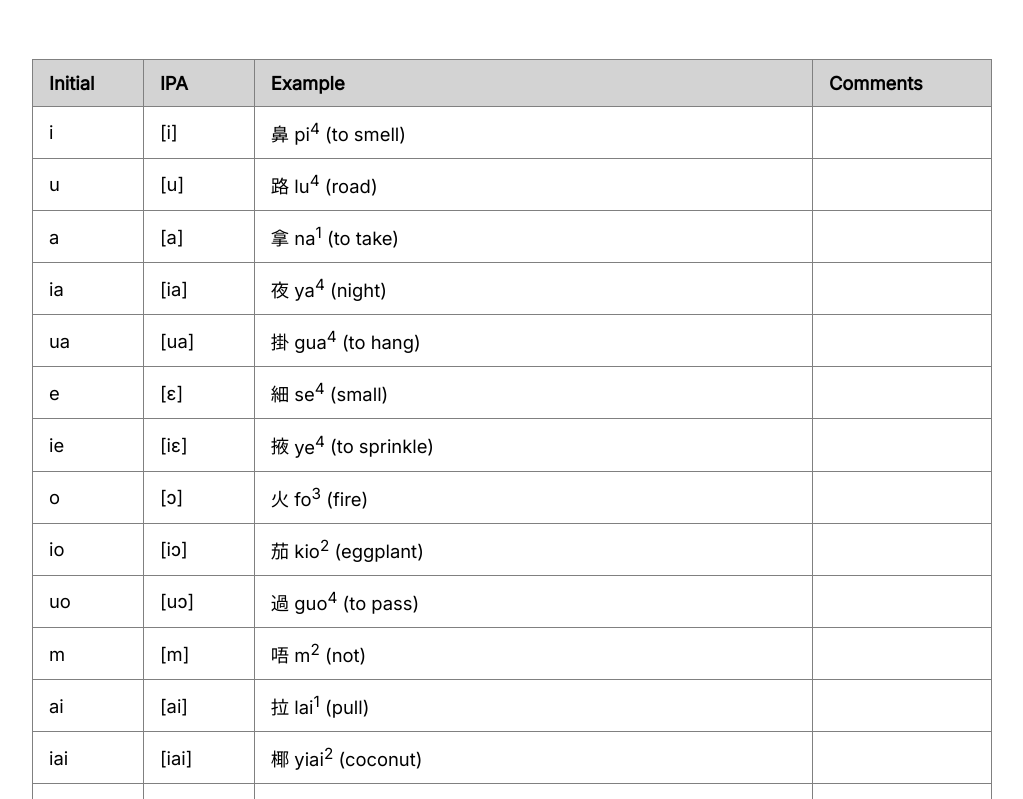
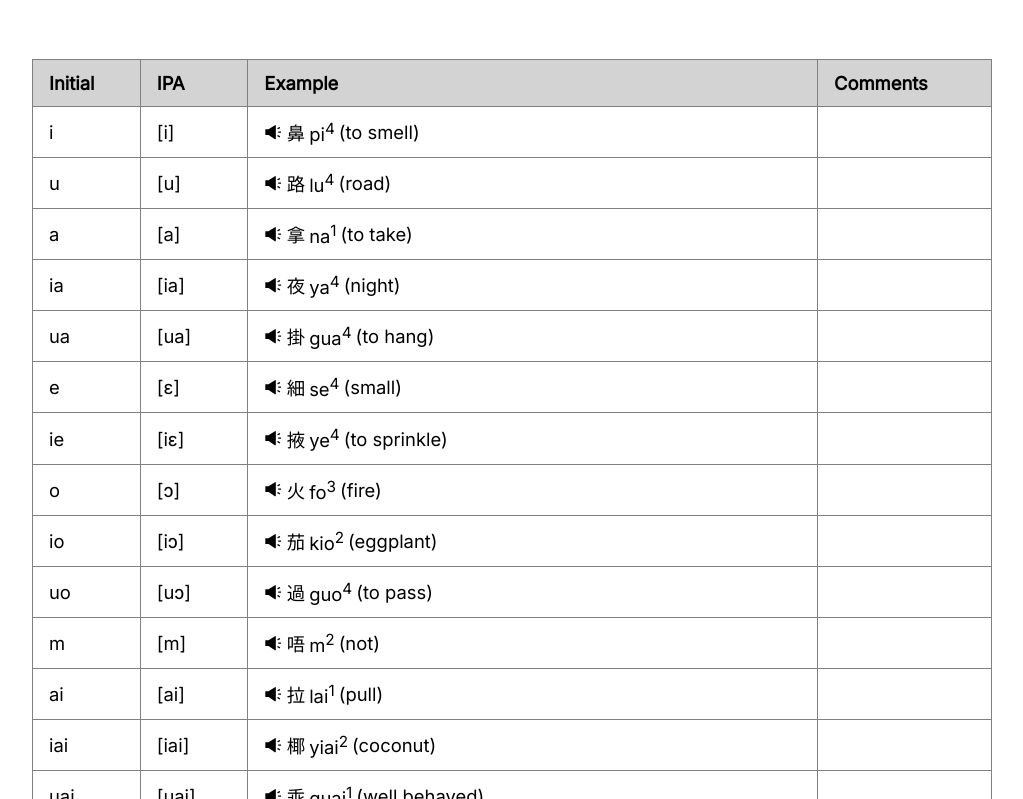
Before and after one commit to steven-lay/easttimoresehakka-dictionary-site, a Next.js app: page /pronunciation in a window 1280 px wide. Shown: the part 2021-2820 px from the top of the page, without its empty margins (128-1151 px from the left). Built offline with nearby package versions, Linux system fonts and the light colour scheme.

Commit message:
Make it more obvious example audio can be clicked

```diff
--- a/src/components/PhonoTable.jsx
+++ b/src/components/PhonoTable.jsx
@@ -1,4 +1,5 @@
 /* eslint-disable camelcase */
+import { AiFillSound } from 'react-icons/ai'
 import styled from 'styled-components'
 import ToSuper from './ToSuper'
 import { playAudio } from '../lib/utils'
@@ -12,10 +13,14 @@ export default function PhonoTable({ data, colTitles, audioPath }) {
     <tr key={item.entry}>
       <td>{item.entry}</td>
       <td>{item.IPA}</td>
-      <ClickableCell onClick={() => handlePlayAudio(item.example_romanisation)}>
-        {item.example_chinese} <ToSuper inputTxt={item.example_romanisation} />{' '}
-        ({item.example_english})
-      </ClickableCell>
+      <ExampleCell onClick={() => handlePlayAudio(item.example_romanisation)}>
+        <ExampleInnerDiv>
+          <AiFillSound />
+          <span>{item.example_chinese}</span>
+          <ToSuper inputTxt={item.example_romanisation} />
+          <span>({item.example_english})</span>
+        </ExampleInnerDiv>
+      </ExampleCell>
       <td>{item.comments}</td>
     </tr>
   ))
@@ -36,8 +41,18 @@ export default function PhonoTable({ data, colTitles, audioPath }) {
   )
 }
 
-const ClickableCell = styled.td`
+const ExampleInnerDiv = styled.div`
+  display: flex;
+  align-items: center;
+  gap: 0.25rem;
+`
+
+const ExampleCell = styled.td`
   cursor: pointer;
+
+  &:active {
+    background-color: #f0f0f0;
+  }
 `
 
 const TableWrapper = styled.div`
```
